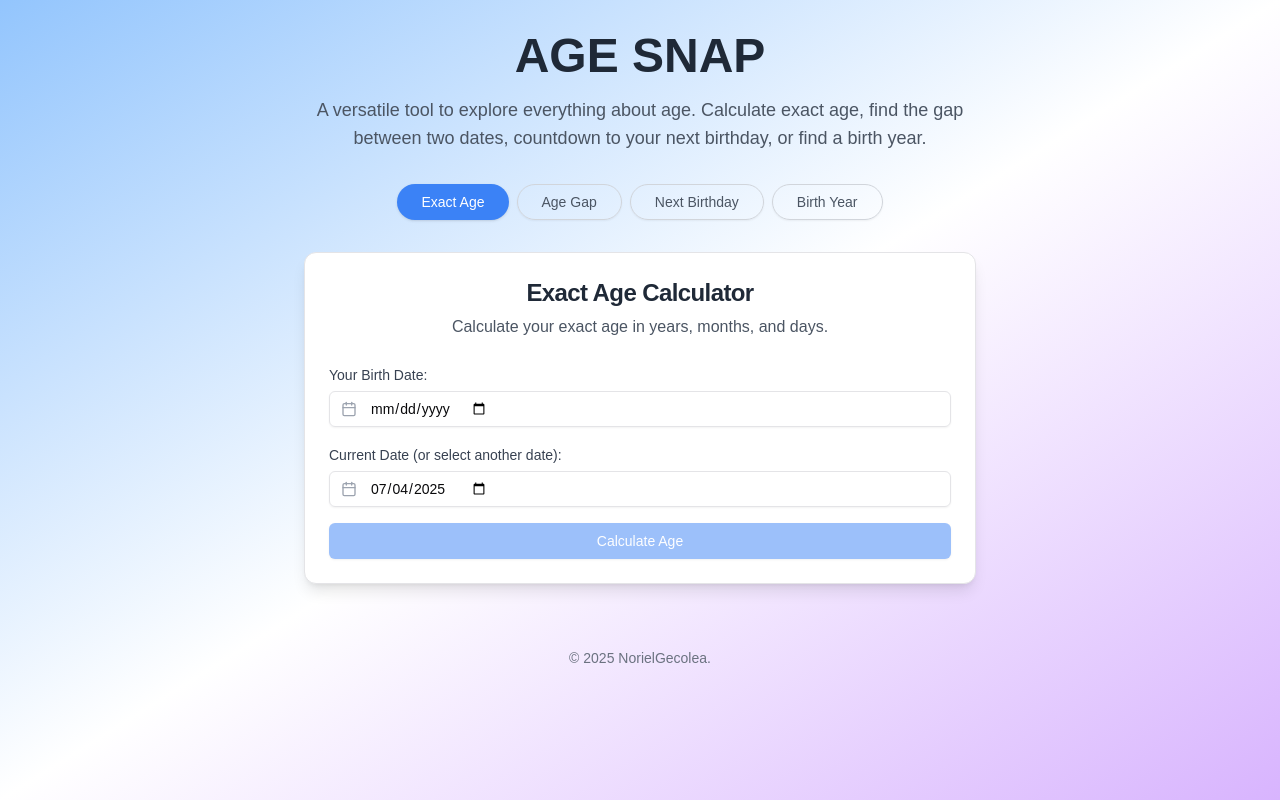
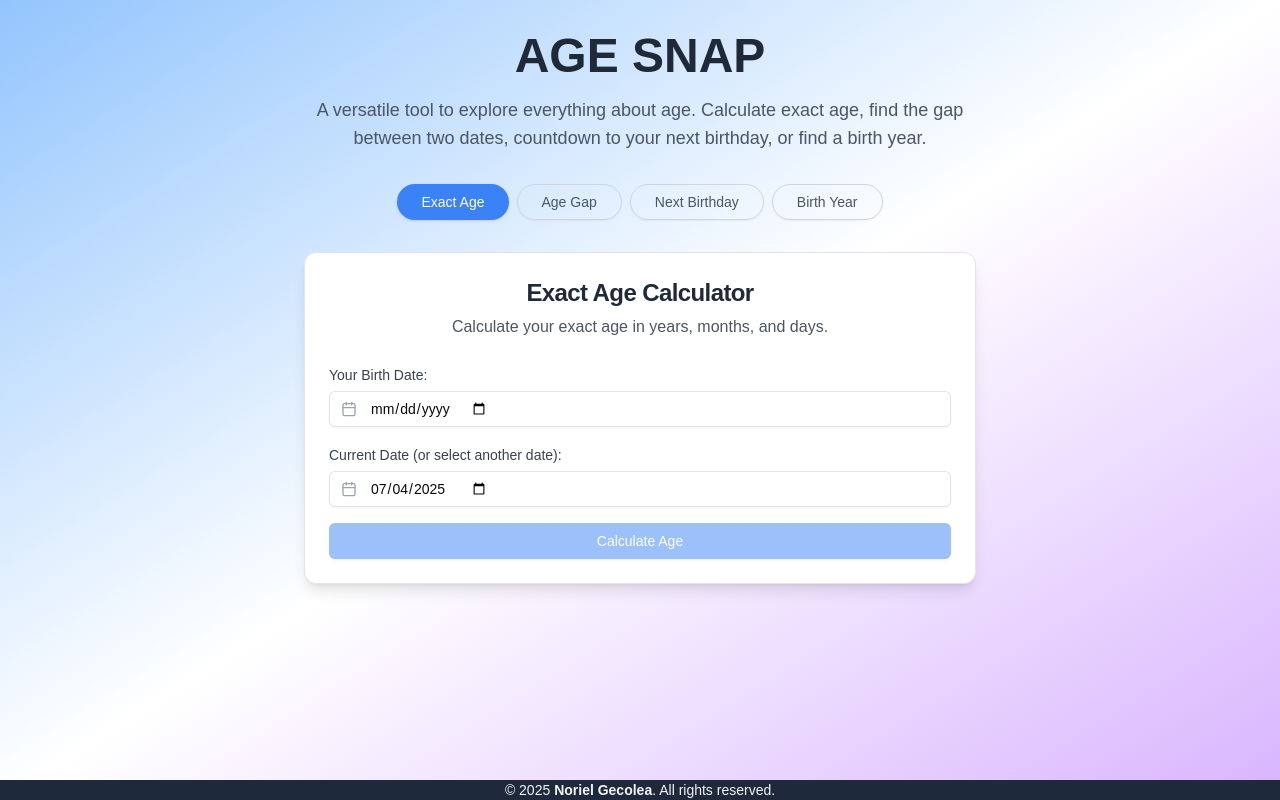
Before and after one commit to norielgecolea/agesnap, a Next.js app: page / in a window 1280 px wide. Built offline with nearby package versions, Linux system fonts and the light colour scheme.

Commit message:
Creditline

```diff
--- a/src/pages/index.tsx
+++ b/src/pages/index.tsx
@@ -31,8 +31,7 @@ export default function Home() {
         <title>AgeSnap - Age Calculator</title>
         <meta name="description" content="Calculate your exact age, find age gaps, countdown to birthdays, and determine birth years with AgeSnap" />
         <link rel="icon" href="/agesnap.ico" />
-        <script async src="https://pagead2.googlesyndication.com/pagead/js/adsbygoogle.js?client=ca-pub-3738297787059683"
-          crossorigin="anonymous"></script>
+
       </Head>
 
       <main className=" min-h-screen bg-gradient-to-br from-blue-300 via-white to-purple-300">
@@ -52,9 +51,13 @@ export default function Home() {
             {renderActiveComponent()}
           </div>
 
-          <footer className="mt-16 text-center text-gray-500 text-sm">
-            <p>&copy; 2025 NorielGecolea.</p>
+          <footer className="bg-slate-800 text-center text-sm text-gray-100 fixed bottom-0 w-full left-0 p-0">
+            <p>&copy; 2025 <strong>Noriel Gecolea</strong>. All rights reserved.</p>
           </footer>
+
+
+
+
         </div>
       </main>
     </>
```
